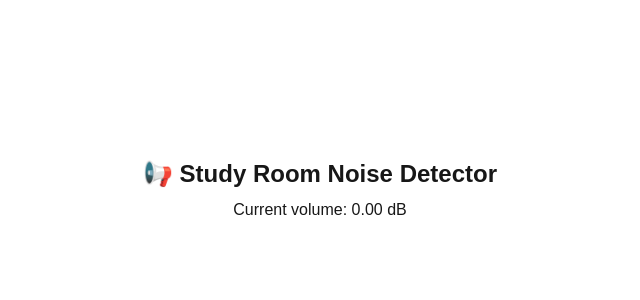
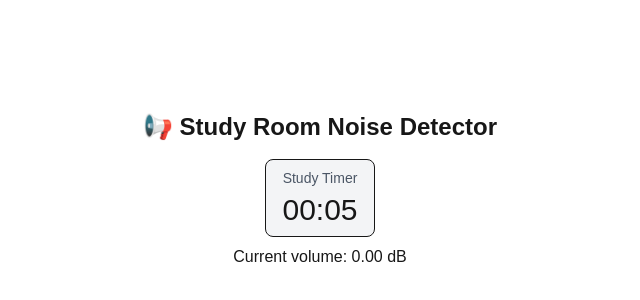
Before and after one commit to kokonut518/lock-in, a Next.js app: page / in a window 1280 px wide. Shown: the part 210-510 px from the top of the page, without its empty margins (320-960 px from the left). Built offline with nearby package versions, Linux system fonts and the light colour scheme; no server answers.

Commit message:
Update NoiseMonitor.tsx

```diff
--- a/app/components/NoiseMonitor.tsx
+++ b/app/components/NoiseMonitor.tsx
@@ -1,10 +1,63 @@
 "use client";
-
-import { useEffect, useState } from "react";
+import { useEffect, useState, useRef } from "react";
 
 export default function NoiseMonitor() {
   const [volume, setVolume] = useState(0);
   const [tooLoud, setTooLoud] = useState(false);
+  const [countdown, setCountdown] = useState(0);
+  const [elapsedTime, setElapsedTime] = useState(0); // Timer state in seconds
+
+  const loudTimeRef = useRef(0); // how long it's been loud in ms
+  const quietTimeRef = useRef(0); // how long it's been quiet in ms
+  const lastCheckRef = useRef(Date.now()); // for volume checking
+  const timerStartRef = useRef(Date.now()); // when timer started
+  const timerPausedTimeRef = useRef(0); // accumulated paused time
+  const pauseStartRef = useRef<number | null>(null); // when current pause started
+
+  // 🔹 keep a single Audio element reference
+  const alarmRef = useRef<HTMLAudioElement | null>(null);
+
+  useEffect(() => {
+    if (!alarmRef.current) {
+      // ✅ change: reuse a single audio object
+      alarmRef.current = new Audio("/Youtuber常用的聲音素材--烏鴉叫.mp3");
+      alarmRef.current.loop = true; // keep looping while loud
+    }
+  }, []);
+
+  // Timer effect - updates every 100ms when not paused
+  useEffect(() => {
+    const timerInterval = setInterval(() => {
+      if (!tooLoud) { // Timer runs when not showing "SHUT UP!"
+        const now = Date.now();
+        const totalElapsed = now - timerStartRef.current - timerPausedTimeRef.current;
+        setElapsedTime(Math.floor(totalElapsed / 1000));
+      }
+    }, 100);
+
+    return () => clearInterval(timerInterval);
+  }, [tooLoud]);
+
+  // Handle timer pause/resume when tooLoud state changes
+  useEffect(() => {
+    if (tooLoud) {
+      // Start pause
+      pauseStartRef.current = Date.now();
+    } else {
+      // End pause
+      if (pauseStartRef.current !== null) {
+        timerPausedTimeRef.current += Date.now() - pauseStartRef.current;
+        pauseStartRef.current = null;
+      }
+    }
+  }, [tooLoud]);
+
+  // Format time as MM:SS
+  const formatTime = (seconds: number) => {
+    const mins = Math.floor(seconds / 60);
+    const secs = seconds % 60;
+    return `${mins.toString().padStart(2, '0')}:${secs.toString().padStart(2, '0')}`;
+  };
 
   useEffect(() => {
     let audioContext: AudioContext;
@@ -29,9 +82,43 @@ export default function NoiseMonitor() {
         }
         let rms = Math.sqrt(sum / dataArray.length);
         let db = 20 * Math.log10(rms);
+        setVolume(db);
 
-        setVolume(db);
-        setTooLoud(db > -20); // threshold, adjust as needed
+        const now = Date.now();
+        const delta = now - lastCheckRef.current;
+        lastCheckRef.current = now;
+
+        if (db > -30) {
+          loudTimeRef.current += delta;
+          quietTimeRef.current = 0;
+        } else {
+          quietTimeRef.current += delta;
+        }
+
+        // countdown = 5s - loud time
+        const remaining = Math.max(0, 5000 - loudTimeRef.current);
+        setCountdown(Math.ceil(remaining / 1000));
+
+        // 🔹 trigger alarm after 5s loud
+        if (loudTimeRef.current >= 5000 && !tooLoud) {
+          setTooLoud(true);
+          if (alarmRef.current && alarmRef.current.paused) {
+            alarmRef.current.play();
+          }
+        }
+
+        // 🔹 stop alarm after 5s quiet
+        if (tooLoud && quietTimeRef.current >= 5000) {
+          loudTimeRef.current = 0;
+          quietTimeRef.current = 0;
+          setTooLoud(false);
+          setCountdown(0);
+          if (alarmRef.current && !alarmRef.current.paused) {
+            alarmRef.current.pause(); // ✅ stop sound
+            alarmRef.current.currentTime = 0; // reset to start
+          }
+        }
+
         requestAnimationFrame(checkVolume);
       }
 
@@ -39,21 +126,26 @@ export default function NoiseMonitor() {
     }
 
     initMic();
-  }, []);
-
-    // 🔊 Play alarm when noise goes above threshold
-  useEffect(() => {
-    if (tooLoud) {
-      const alarm = new Audio("/Youtuber常用的聲音素材--烏鴉叫.mp3"); // file inside /public
-      alarm.play().catch(() => {}); // handle autoplay restriction
-    }
-  }, [tooLoud]); // runs only when `tooLoud` changes
-
+  }, [tooLoud]);
 
   return (
     <div className="flex flex-col items-center p-6">
       <h1 className="text-2xl font-bold">📢 Study Room Noise Detector</h1>
+
+      {/* Timer Display */}
+      <div className="mt-4 text-3xl font-mono bg-gray-100 px-4 py-2 rounded-lg border">
+        <div className="text-sm text-gray-600 text-center mb-1">Study Timer</div>
+        <div className="text-center">{formatTime(elapsedTime)}</div>
+        {tooLoud && <div className="text-xs text-red-500 text-center">⏸️ PAUSED</div>}
+      </div>
+
       <p className="mt-2">Current volume: {volume.toFixed(2)} dB</p>
+
+      {!tooLoud && countdown > 0 && volume > -30 && (
+        <div className="mt-4 text-yellow-600 font-bold text-2xl">
+          Quiet down in {countdown}...
+        </div>
+      )}
 
       {tooLoud && (
         <div className="mt-4 text-red-600 font-bold text-4xl animate-bounce">
```
